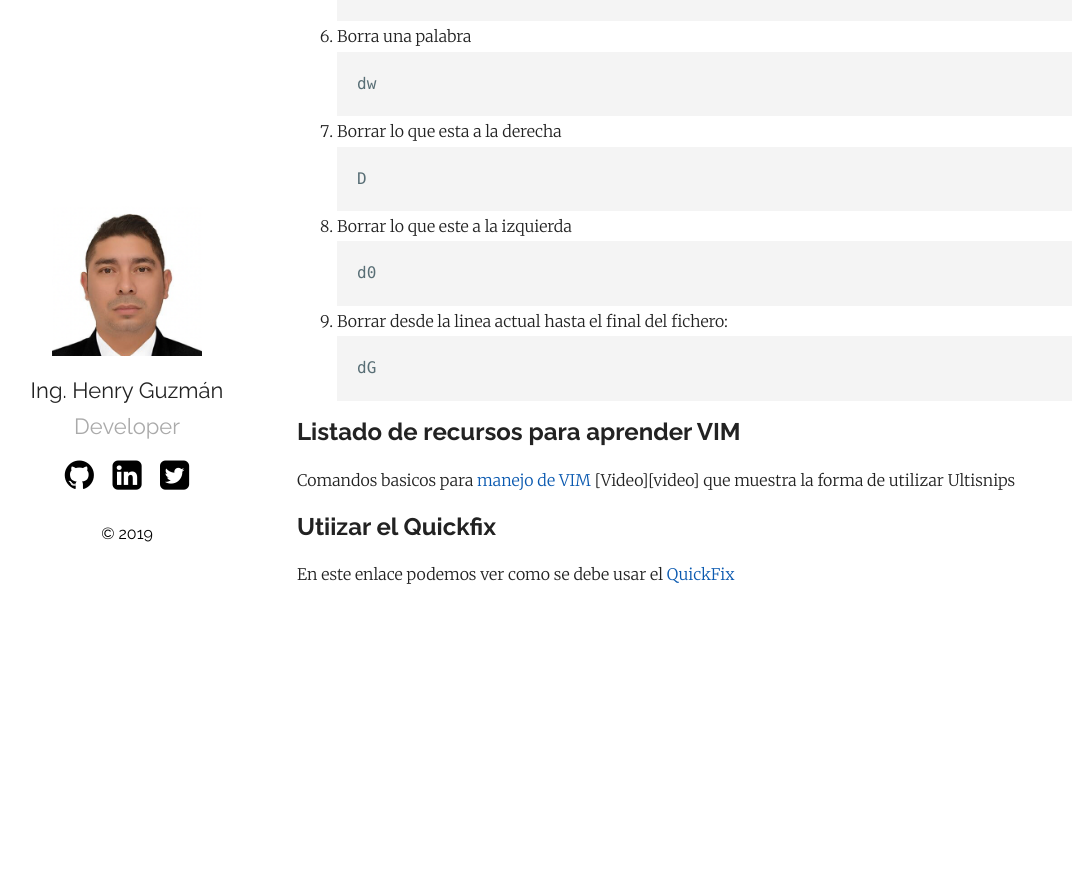
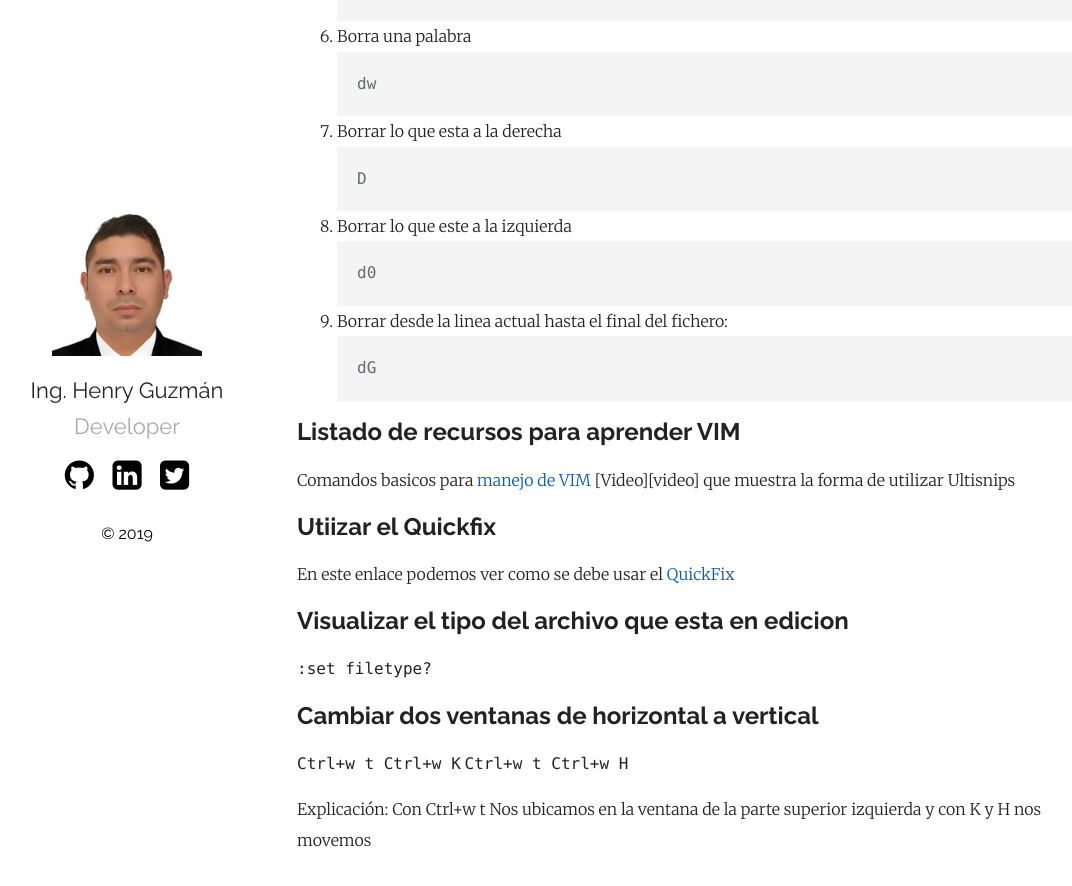
Before and after one commit to hguzman/hguzman.github.io, a Jekyll site: the page built from _posts/2019-11-29-listado-de-comandos-utiles-para-trabajar-en.vim.markdown, in a window 1280 px wide and 900 px high, scrolled down 3339 px. Shown: the top 886 px of the window, without its empty margins (58-1130 px from the left). Built offline with Jekyll 4.4.1, drawn with Linux system fonts in a browser that asks for light colours; comment, search, counter and statistics services are not loaded; before the commit the page ends 3973 px from its top, so only the background shows below that.

Commit message:
Cambiar de posición una ventana

```diff
--- a/_posts/2019-11-29-listado-de-comandos-utiles-para-trabajar-en.vim.markdown
+++ b/_posts/2019-11-29-listado-de-comandos-utiles-para-trabajar-en.vim.markdown
@@ -162,6 +162,17 @@ Comandos basicos para [manejo de VIM][comandos]
 
 En este enlace podemos ver como se debe usar el [QuickFix][quickfix]
 
+## Visualizar el tipo del archivo que esta en edicion
+
+`:set filetype?`
+
+## Cambiar dos ventanas de horizontal a vertical
+
+`Ctrl+w t Ctrl+w K`
+`Ctrl+w t Ctrl+w H`
+
+Explicación: Con Ctrl+w t Nos ubicamos en la ventana de la parte superior izquierda y con K y H nos movemos
+
 [introduccion]: https://hipertextual.com/archivo/2014/09/como-usar-vim-1-introduccion-a-vim/
 [surround]: https://github.com/tpope/vim-surround
 [comandos]: https://vim.rtorr.com/lang/es_es
```
